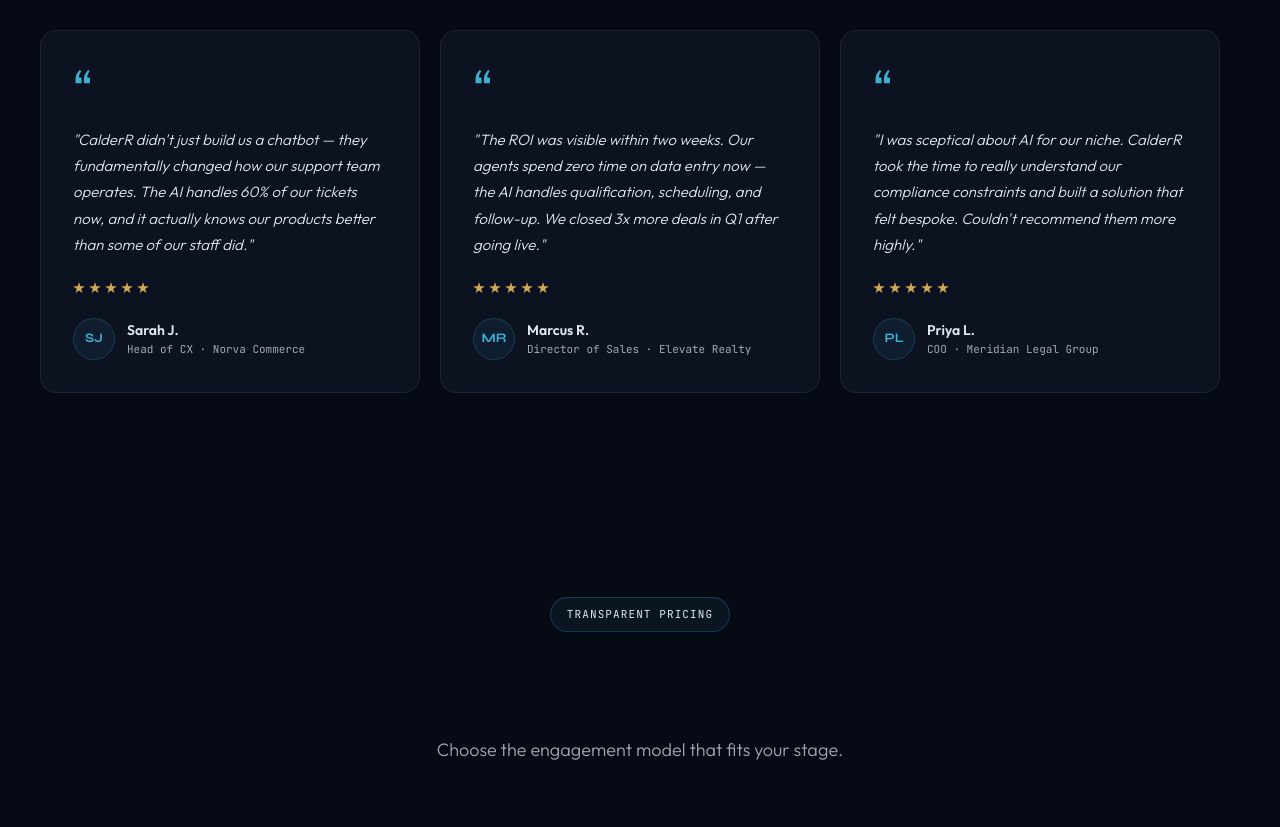
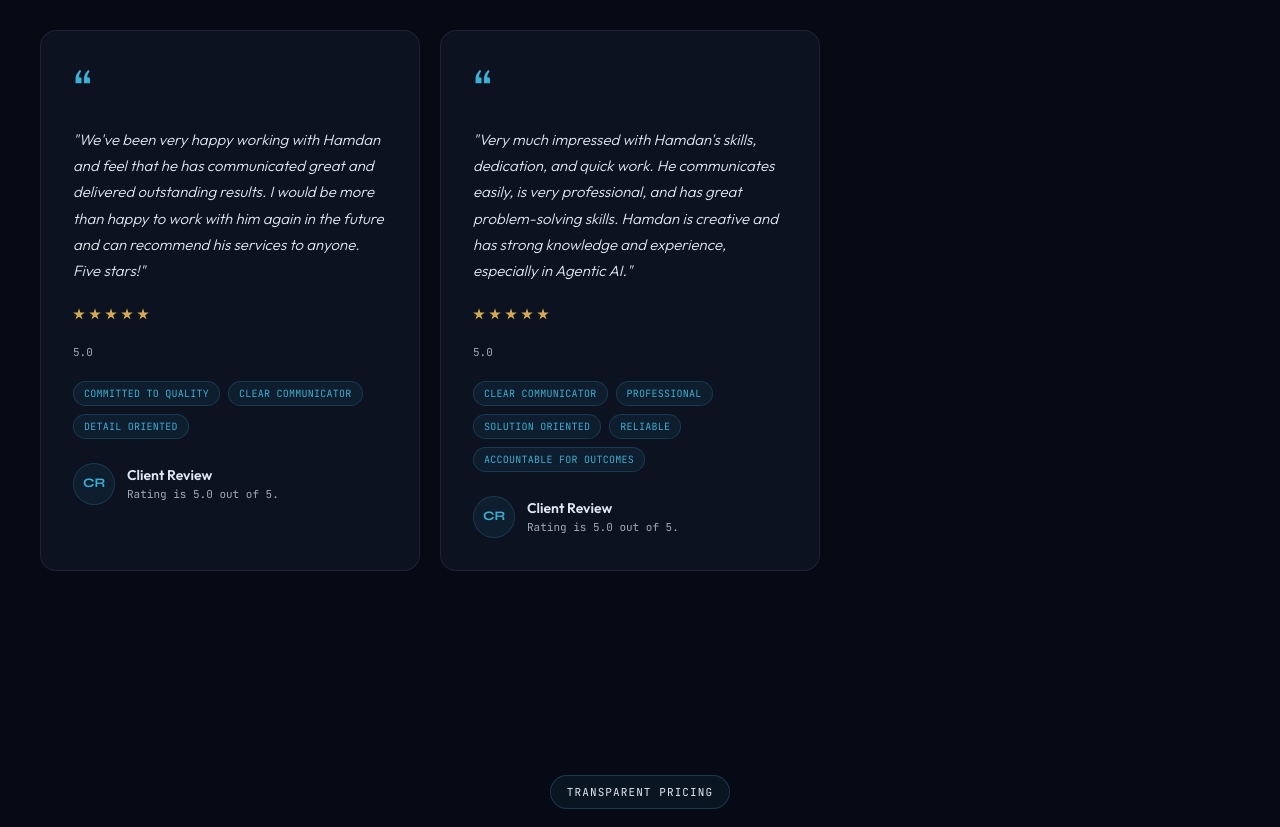
Before and after one commit to manshahH/calderRwebsite, a React (Vite) app: page / in a window 1280 px wide. Shown: the part 6920-7747 px from the top of the page. Built offline with nearby package versions, Linux system fonts and the light colour scheme.

Commit message:
Clients reviews

```diff
--- a/src/components/sections/Testimonials.jsx
+++ b/src/components/sections/Testimonials.jsx
@@ -2,10 +2,22 @@ import { motion } from 'framer-motion';
 import RevealText from '../ui/RevealText';
 
 const testimonials = [
-  { avatar: "SJ", name: "Sarah J.", role: "Head of CX · Norva Commerce", quote: "CalderR didn't just build us a chatbot — they fundamentally changed how our support team operates. The AI handles 60% of our tickets now, and it actually knows our products better than some of our staff did." },
-  { avatar: "MR", name: "Marcus R.", role: "Director of Sales · Elevate Realty", quote: "The ROI was visible within two weeks. Our agents spend zero time on data entry now — the AI handles qualification, scheduling, and follow-up. We closed 3x more deals in Q1 after going live." },
-  { avatar: "PL", name: "Priya L.", role: "COO · Meridian Legal Group", quote: "I was sceptical about AI for our niche. CalderR took the time to really understand our compliance constraints and built a solution that felt bespoke. Couldn't recommend them more highly." },
-  { avatar: "TK", name: "Tom K.", role: "CMO · Stackly SaaS", quote: "Our content team was drowning in requests. The AI content system CalderR built now generates first drafts in our voice, and our writers spend their time on strategy instead of typing. Game-changing." }
+  {
+    avatar: "CR",
+    name: "Client Review",
+    role: "Rating is 5.0 out of 5.",
+    rating: "5.0",
+    quote: "We've been very happy working with Hamdan and feel that he has communicated great and delivered outstanding results. I would be more than happy to work with him again in the future and can recommend his services to anyone. Five stars!",
+    highlights: ["Committed to Quality", "Clear Communicator", "Detail Oriented"]
+  },
+  {
+    avatar: "CR",
+    name: "Client Review",
+    role: "Rating is 5.0 out of 5.",
+    rating: "5.0",
+    quote: "Very much impressed with Hamdan's skills, dedication, and quick work. He communicates easily, is very professional, and has great problem-solving skills. Hamdan is creative and has strong knowledge and experience, especially in Agentic AI.",
+    highlights: ["Clear Communicator", "Professional", "Solution Oriented", "Reliable", "Accountable for Outcomes"]
+  }
 ];
 
 export default function Testimonials() {
@@ -37,6 +49,19 @@ export default function Testimonials() {
                   <div key={j} className="w-[12px] h-[12px] bg-[#D4A853]" style={{ clipPath: 'polygon(50% 0%, 61% 35%, 98% 35%, 68% 57%, 79% 91%, 50% 70%, 21% 91%, 32% 57%, 2% 35%, 39% 35%)' }} />
                 ))}
               </div>
+              <div className="font-['JetBrains_Mono'] text-[11px] text-[#E2E8F2]/70 mb-5">
+                {t.rating}
+              </div>
+              <div className="flex flex-wrap gap-2 mb-6">
+                {t.highlights.map((item) => (
+                  <span
+                    key={item}
+                    className="font-['JetBrains_Mono'] text-[10px] uppercase tracking-wide px-2.5 py-1 rounded-full bg-[#3BAFD4]/[0.08] border border-[#3BAFD4]/20 text-[#3BAFD4]"
+                  >
+                    {item}
+                  </span>
+                ))}
+              </div>
               <div className="flex items-center gap-3">
                 <div className="w-[42px] h-[42px] rounded-full bg-[#3BAFD4]/[0.08] border border-[#3BAFD4]/20 flex items-center justify-center font-['Syne'] font-[700] text-[13px] text-[#3BAFD4]">
                   {t.avatar}
```
